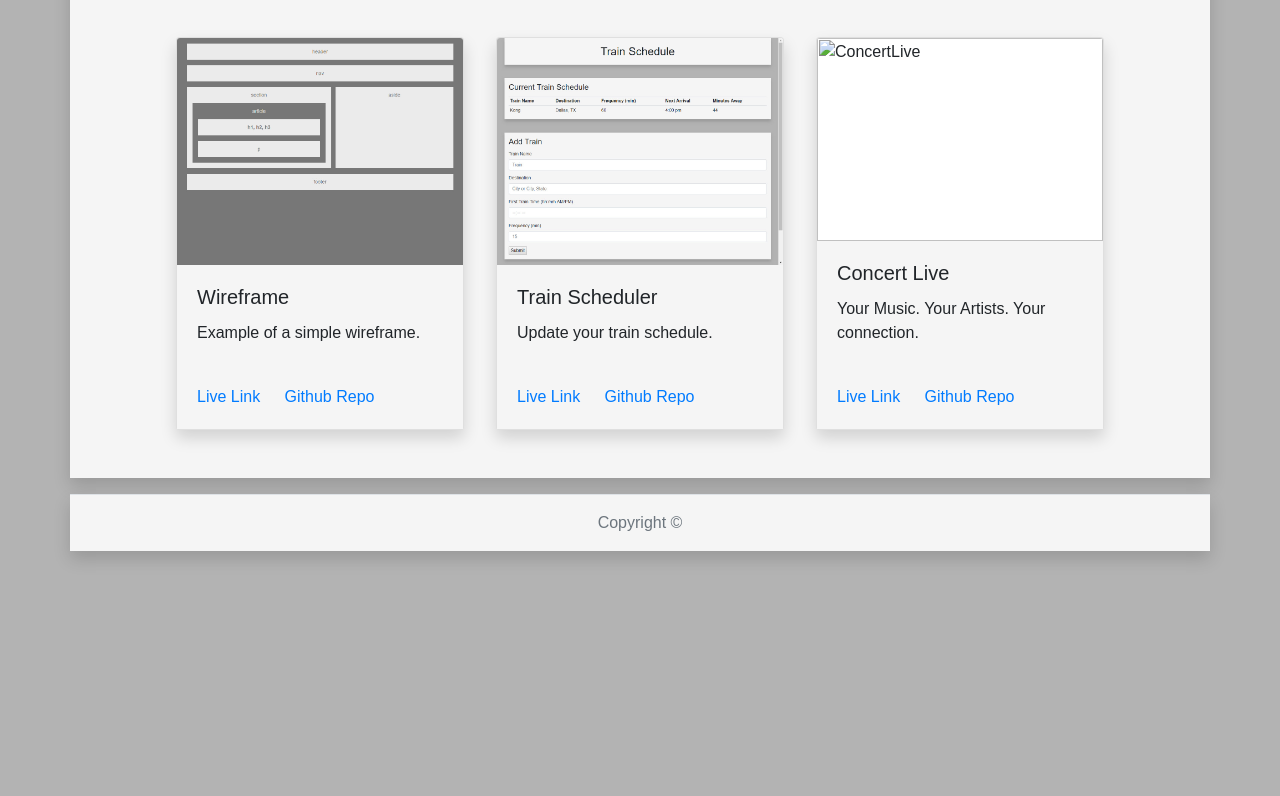
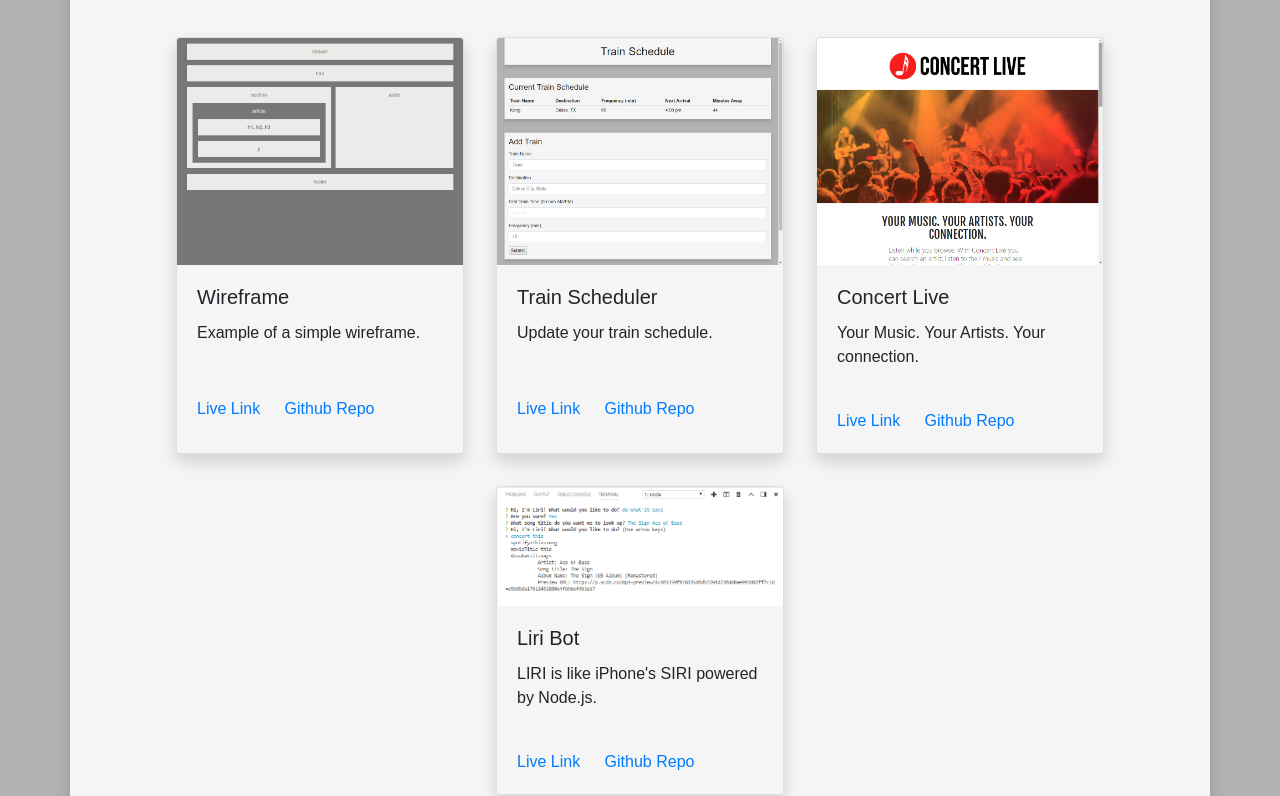
Before and after one commit to riffon3000/riffon3000.github.io, a plain HTML site: page portfolio.html in a window 1280 px wide. Shown: the part 179-975 px from the top of the page. Before the commit the page ends 800 px from the top, so only its background shows below. Drawn offline with nearby package versions, Linux system fonts and the light colour scheme.

Commit message:
add liri bot

```diff
--- a/portfolio.html
+++ b/portfolio.html
@@ -66,7 +66,7 @@
       </div>
       <!-- ConcertLive -->
       <div class="card shadow m-3">
-        <img class="card-img-top" src="./images//concertlive.JPG" alt="ConcertLive">
+        <img class="card-img-top" src="./images/concertlive.JPG" alt="ConcertLive">
         <div class="card-body">
           <h5 class="card-title">Concert Live</h5>
           <p class="card-text">Your Music. Your Artists. Your connection.</p>
@@ -74,6 +74,18 @@
         <div class="card-body">
           <a href="https://riffon3000.github.io/ConcertLive/" target="_blank" class="card-link">Live Link</a>
           <a href="https://github.com/riffon3000/ConcertLive/" target="_blank" class="card-link">Github Repo</a>
+        </div>
+      </div>
+      <!-- Liri Bot -->
+      <div class="card shadow m-3">
+        <img class="card-img-top" src="./images/liri.png" alt="LiriBot">
+        <div class="card-body">
+          <h5 class="card-title">Liri Bot</h5>
+          <p class="card-text">LIRI is like iPhone's SIRI powered by Node.js.</p>
+        </div>
+        <div class="card-body">
+          <a href="https://riffon3000.github.io/liri-node-app/" target="_blank" class="card-link">Live Link</a>
+          <a href="https://github.com/riffon3000/liri-node-app/" target="_blank" class="card-link">Github Repo</a>
         </div>
       </div>
     </div>
```
Also changed, not shown: images/liri.png (added).
